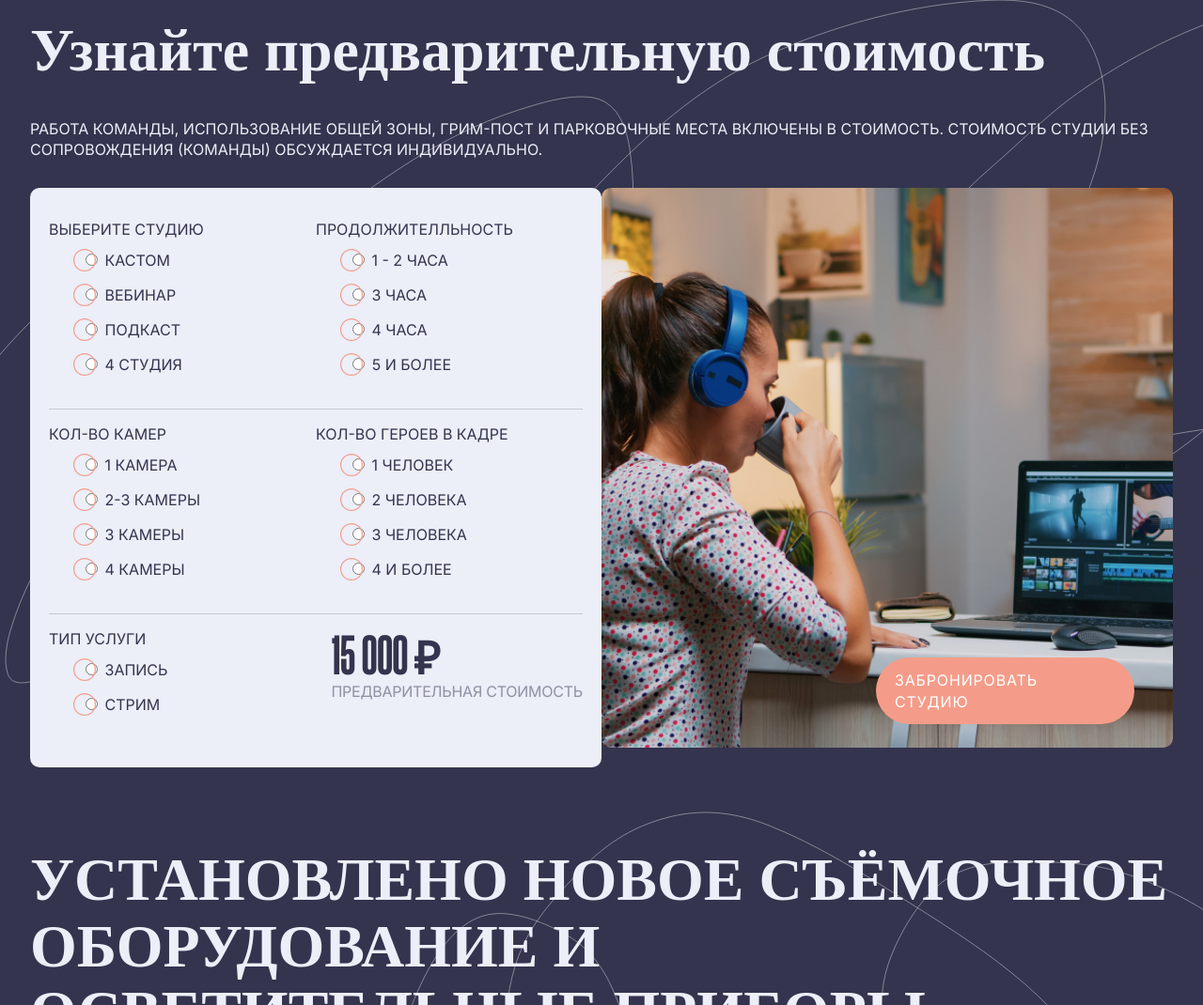
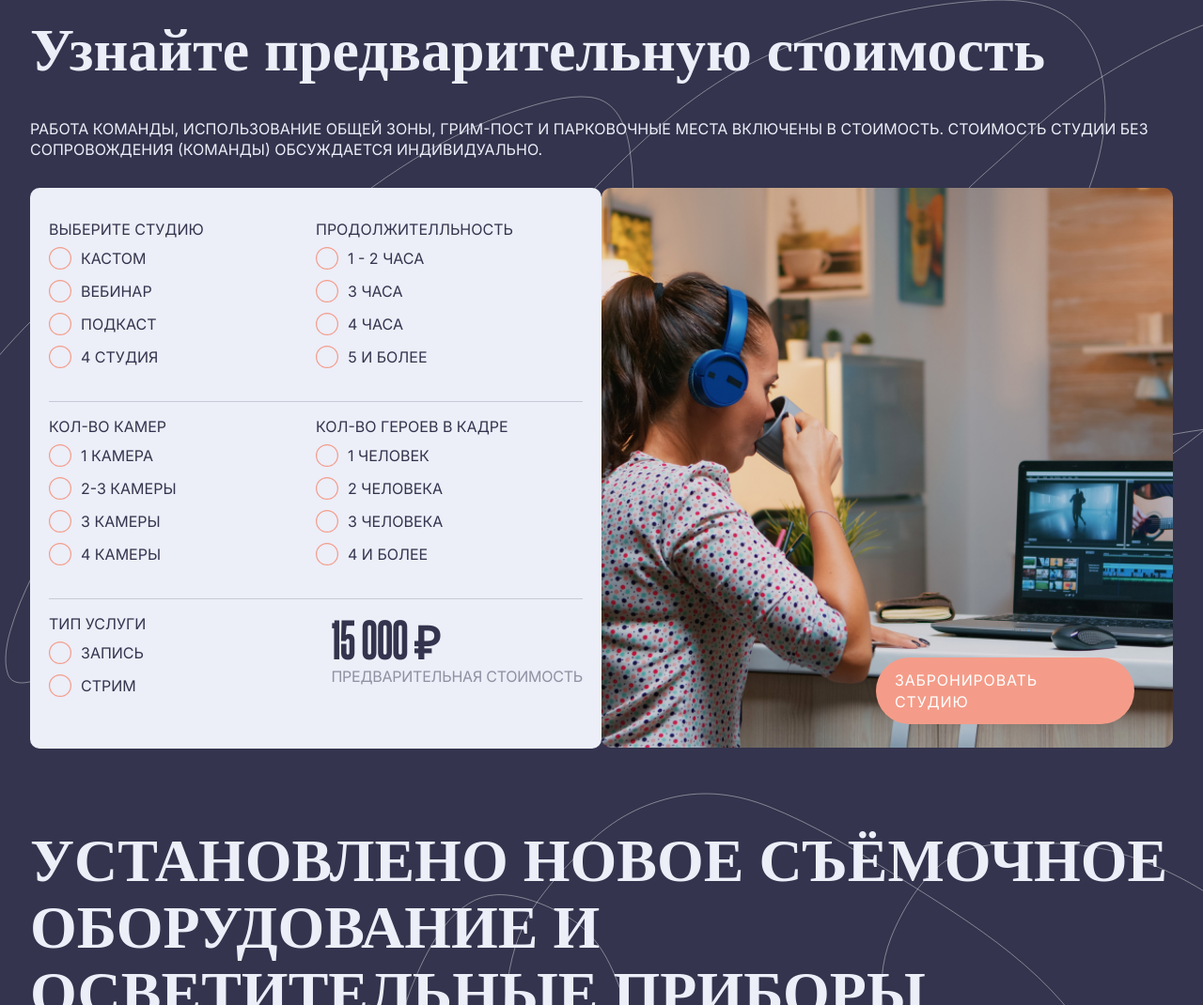
Before and after one commit to FrontendCourseMP/intro-to-layout-art-Artur, a plain HTML site: page index.html in a window 1280 px wide. Shown: the part 3430-4500 px from the top of the page at 94% size. Drawn offline with Linux system fonts and the light colour scheme.

Commit message:
Did something illegal

```diff
--- a/styles.css
+++ b/styles.css
@@ -401,7 +401,7 @@ header{
 }
 
 .form__list li input[type=radio]{
-    display: start;
+    display: none;
 }
 
 .form__list li label{
```
